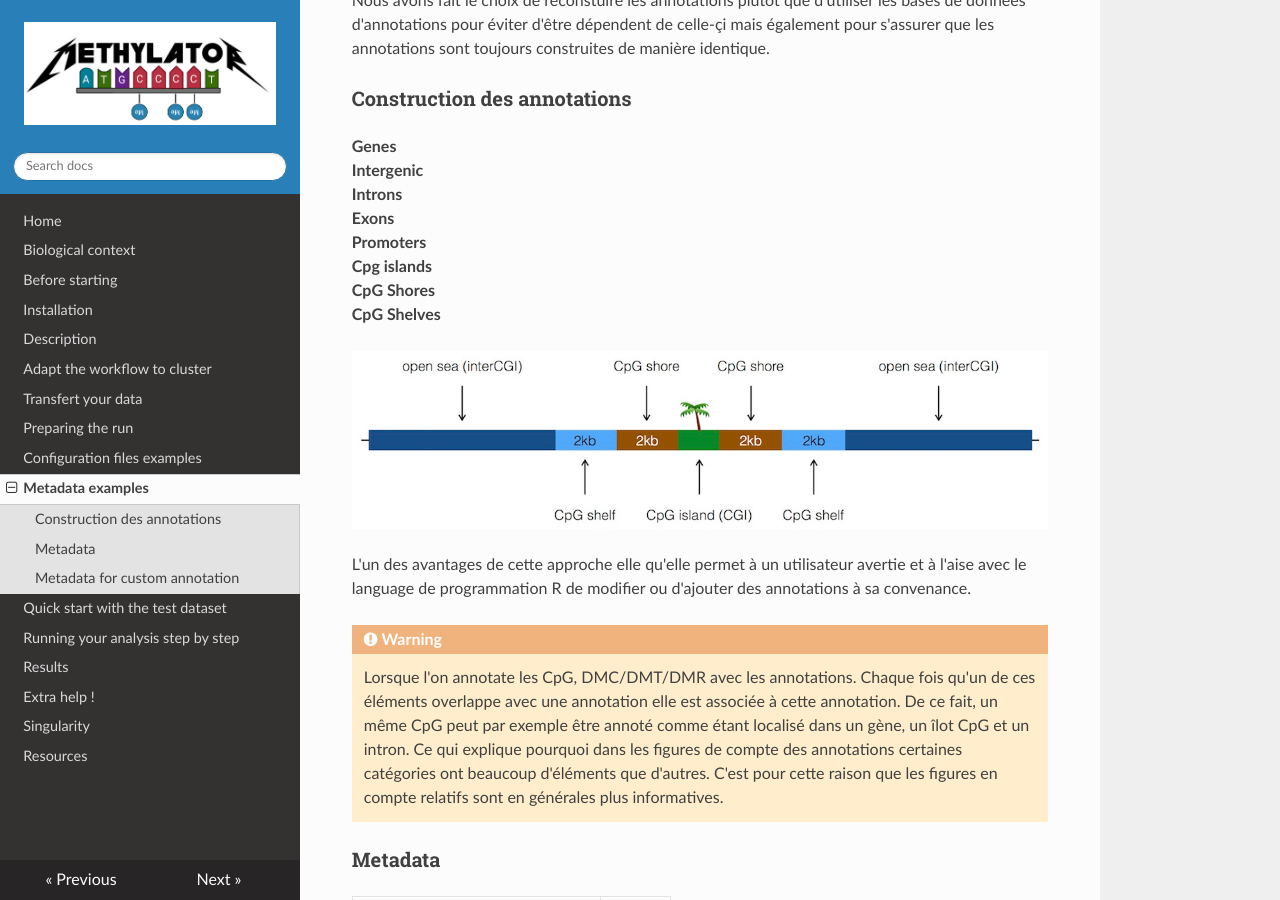
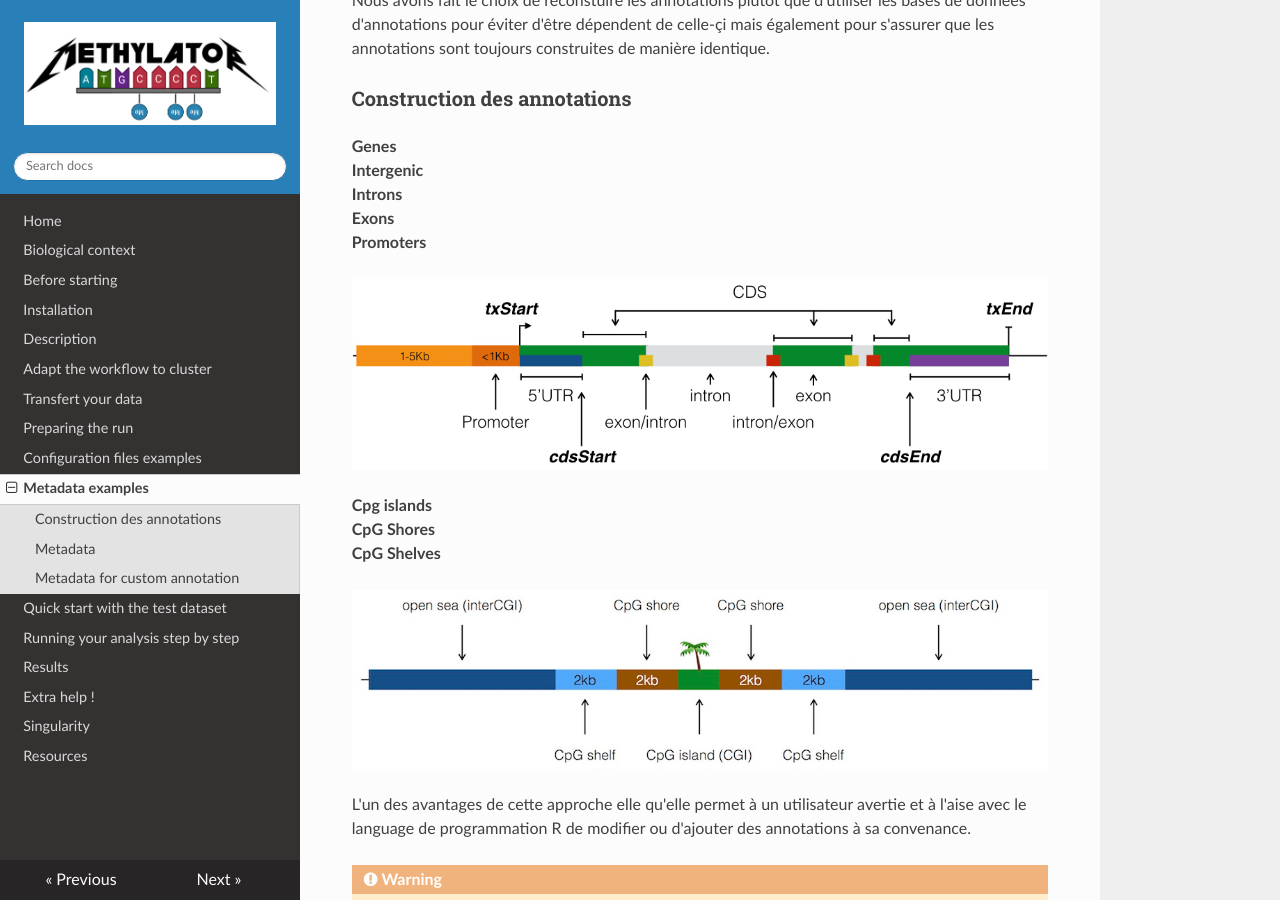
Before and after one commit to parisepigenetics/Methylator-Documentation, an MkDocs documentation site: the page built from docs/metadata_example.md, in a window 1280 px wide and 900 px high, scrolled down 971 px. Built offline with MkDocs 1.6.1, drawn with Linux system fonts in a browser that asks for light colours; nearby versions of some CDN libraries.

Commit message:
Update metadata_example.md

```diff
--- a/docs/metadata_example.md
+++ b/docs/metadata_example.md
@@ -25,6 +25,10 @@ Nous avons fait le choix de reconstuire les annotations plutôt que d'utiliser l
 **Introns**
 **Exons**
 **Promoters**
+
+![genes](img/gene.jpeg)
+
+
 **Cpg islands**
 **CpG Shores**
 **CpG Shelves**
```
